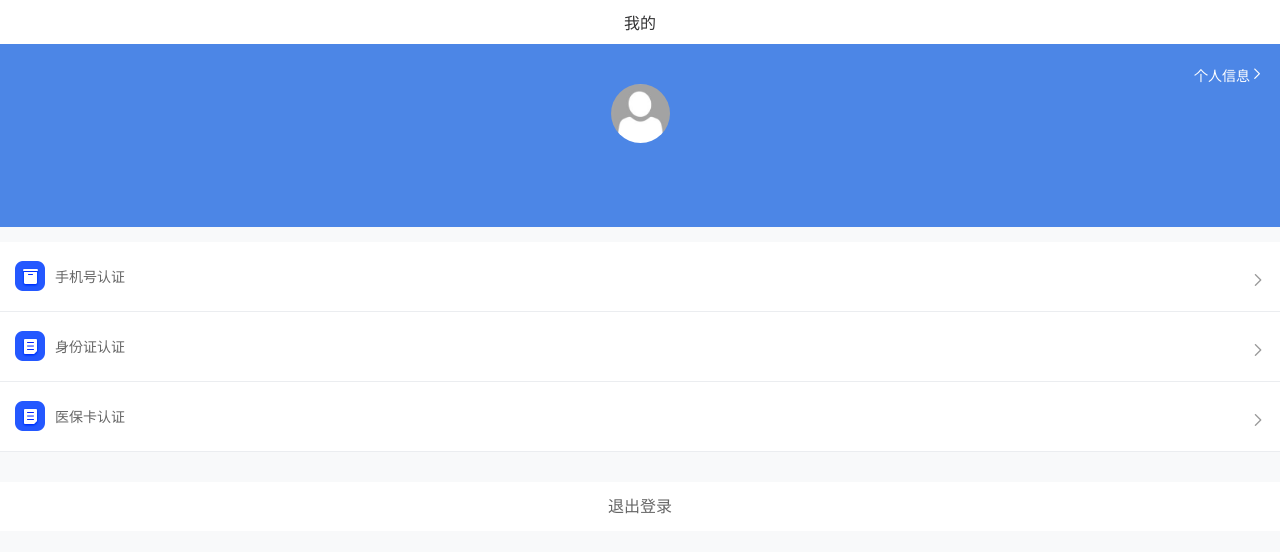
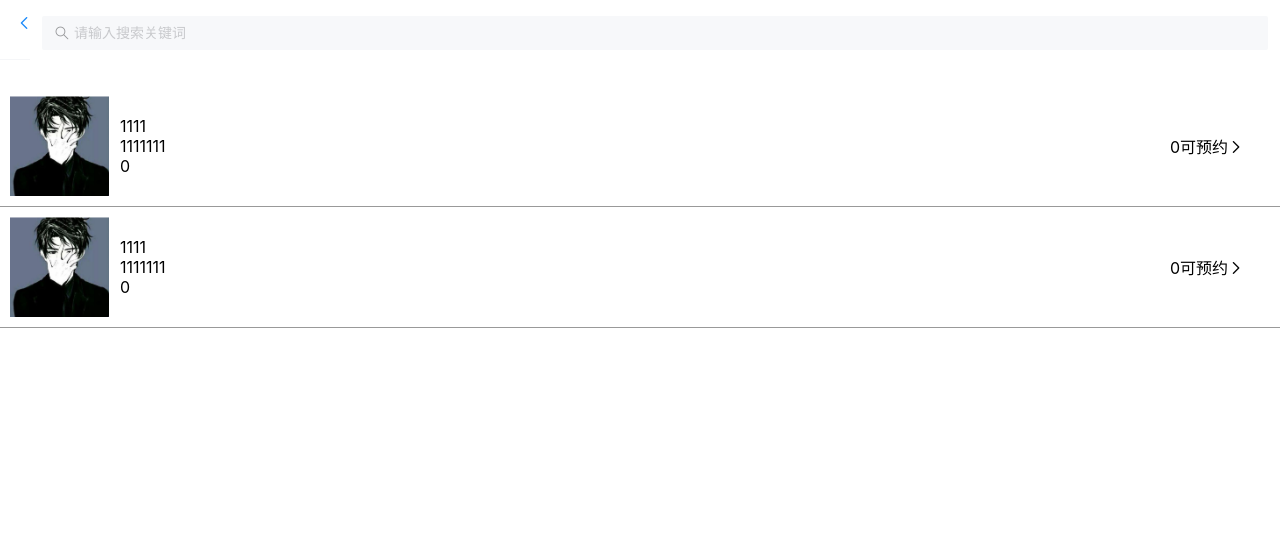
Before and after one commit to houzhenggang/hospital-appointment-ui-mobile, a Vue app: page /main/orderSearch in a window 1280 px wide. Before the commit this address led to /home/userinfo. Shown: the top 552 px of the page. Built offline with nearby package versions, Linux system fonts and the light colour scheme; sample sign-in values are in the browser's storage; a small style sheet from the web is missing.

Commit message:
预约检查/预约搜索/预约申请/我的预约页面的简单编写，UI没完，数据没接

```diff
--- a/src/const/tab.js
+++ b/src/const/tab.js
@@ -1,7 +1,14 @@
 export const tabList = {
+  'orderInspect': {
+    name: '预约检查',
+    value: 0,
+    icon: 'manager',
+    imgAvtive: '../font/mine-active-min.png',
+    img: '../font/mine-min.png'
+  },
   'userinfo': {
     name: '我的',
-    value: 3,
+    value: 1,
     icon: 'manager',
     imgAvtive: '../font/mine-active-min.png',
     img: '../font/mine-min.png'
--- a/src/pages/layout/home.vue
+++ b/src/pages/layout/home.vue
@@ -7,7 +7,7 @@
       </keep-alive>
       <router-view v-if="!$route.meta.$keepAlive" />
     </div>
-    <!-- <van-tabbar v-model="activeIndex" route active-color="#2458FF" inactive-color="#CACACA">
+    <van-tabbar v-model="activeIndex" route active-color="#2458FF" inactive-color="#CACACA">
       <van-tabbar-item
         replace
         :icon="item.icon"
@@ -21,7 +21,7 @@
             :src="props.active ? item.imgAvtive : item.img"
           >
       </van-tabbar-item>
-    </van-tabbar> -->
+    </van-tabbar>
   </div>
 </template>
 
--- a/src/pages/login/quickLogin.vue
+++ b/src/pages/login/quickLogin.vue
@@ -57,7 +57,7 @@ export default {
         })
         this.$store.dispatch('getUserInfo').then(() => {
           this.$store.dispatch('GetDictAll').then(() => {
-            this.$router.push({ name: 'archives' })
+            this.$router.push({ name: 'userinfo' })
           })
         }).catch(() => {
           this.$notify({
--- a/src/pages/main/index.vue
+++ b/src/pages/main/index.vue
@@ -37,12 +37,13 @@ export default {
 #main-layout {
   > .van-nav-bar {
     background-color: #fff;
+    height: 60px;
+    line-height: 60px;
     .van-nav-bar__left i:before {
       color: #282828;
     }
     .van-nav-bar__title {
       color: #282828;
-      padding-right: 64px;
     }
   }
   .content {
--- a/src/router/index.js
+++ b/src/router/index.js
@@ -33,6 +33,11 @@ let OLDPEPLE_ROUTER = new Router({
           path: 'userinfo',
           name: 'userinfo',
           component: () => import('@/views/userinfo/index')
+        },
+        {
+          path: 'orderInspect',
+          name: 'orderInspect',
+          component: () => import('@/views/orderInspect/index')
         }
       ]
     }, {
@@ -44,6 +49,20 @@ let OLDPEPLE_ROUTER = new Router({
           path: 'userMessage',
           name: '个人信息',
           component: () => import('@/views/userMessage/index')
+        },
+        {
+          path: 'orderSearch',
+          component: () => import('@/views/orderSearch/index')
+        },
+        {
+          path: 'orderApplyFor',
+          name: '预约申请',
+          component: () => import('@/views/orderApplyFor/index')
+        },
+        {
+          path: 'orderRecord',
+          name: '我的预约',
+          component: () => import('@/views/orderRecord/index')
         }
       ]
     }, {
--- /dev/null
+++ b/src/views/orderApplyFor/const.js
@@ -0,0 +1,32 @@
+// 个人信息
+const cardList = [
+    {
+      name: '预约机构',
+      value: '南京第一人民医院'
+    }, {
+      name: '机构电话',
+      value: 'phone'
+    }, {
+      name: '机构地址',
+      value: 'addressStreet'
+    }, {
+      name: '检查项目',
+      value: 'sex'
+    }, {
+      name: '检查费用',
+      value: '158',
+    }, {
+      name: '预约人',
+      value: 'weight'
+    }, {
+      name: '手机号',
+      value: 'height'
+    }, {
+      name: '身份证号',
+      value: '333333333'
+    }, {
+      name: '预约时间',
+      value: '2019年8月21日 8:00-9:00'
+    }
+  ]
+export { cardList }
--- /dev/null
+++ b/src/views/orderApplyFor/index.vue
@@ -0,0 +1,46 @@
+/* eslint-disable no-unused-vars */
+<template>
+<div id="orderApplyFor">
+    <div>
+        <div class="card-list">
+            <van-list>
+                <van-cell v-for="(item, index) in cardList" :key="index" :title="item.name">
+                    <span>{{item.value}}</span>
+                </van-cell>
+            </van-list>
+            <div @click="sumbit" class="btn">提交</div>
+        </div>
+    </div>
+</div>
+</template>
+
+<script>
+import {
+  cardList,
+} from './const'
+
+export default {
+  data () {
+    return {
+      cardList: cardList
+    }
+  },
+  methods: {
+    sumbit () {
+        console.log('提交')
+    }
+  },
+  created () {
+
+  }
+}
+</script>
+
+<style lang="scss" scoped>
+.btn {
+    width: 80px;
+    border: 1px solid;
+    margin: 0 auto;
+    text-align: center;
+}
+</style>
--- /dev/null
+++ b/src/views/orderInspect/index.vue
@@ -0,0 +1,43 @@
+<template>
+    <div>
+        <div class="title">请输入您要预约检查的项目</div>
+        <van-search
+            v-model="value"
+            placeholder=""
+            show-action
+            shape="round"
+            @search="onSearch"
+            >
+            <div slot="action" @click="onSearch">搜索</div>
+        </van-search>
+        <div class="example">
+            示例：“心电检测“
+        </div>
+    </div>
+</template>
+
+
+<script>
+export default {
+    data() {
+        return {
+            value: ''
+        }
+    },
+    methods: {
+        onSearch() {
+            console.log('搜索')
+            this.$router.push({ path: '/main/orderSearch' })
+        }
+    }
+}
+</script>
+
+<style lang="scss" scoped>
+.title {
+    text-align: center;
+}
+.example {
+    text-align: center;
+}
+</style>
--- /dev/null
+++ b/src/views/orderRecord/index.vue
@@ -0,0 +1,76 @@
+<template>
+    <div>
+        <van-tabs @click="onClick" color='#999'>
+            <van-tab v-for="(item,index) in tabList" :title="item.title" :key="index">
+                <!-- 内容 {{ index }} -->
+                <div v-for="(lItem, lIndex) in list" :key="lIndex" class="list">
+                    <div class="top">
+                        <span>预约项目：{{lItem.text1}}</span>
+                        <span>{{lItem.time}}</span>
+                    </div>
+                    <div class="middle">
+                        <span>预约者：{{lItem.text1}}</span>
+                        <span>预约时间：{{lItem.text1}}</span>
+                        <span>预约医院：{{lItem.text1}}</span>
+                    </div>
+                    <div class="bottom">
+                        <span>共计{{lItem.price}}</span>
+                        <button>取消</button>
+                    </div>
+                </div>
+            </van-tab>
+        </van-tabs>
+    </div>
+</template>
+
+<script>
+export default {
+    data() {
+        return {
+            tabList: [{
+                title: '已预约'
+            }, {
+                title: '已检查'
+            }, {
+                title: '已过期'
+            }, {
+                title: '已取消'
+            }],
+            list: [{
+                text1: '心电检测',
+                time: '2019-05-08 10:10:54',
+                price: 246,
+            }]
+        }
+    },
+    methods: {
+        onClick(name, title) {
+            console.log(name)
+            console.log(title)
+            // 更改条件，显示不同的列表
+        }
+    }
+}
+</script>
+
+<style lang="scss" scoped>
+.list {
+    padding: 10px;
+    border: 1px solid #999;
+    margin: 10px;
+    .top {
+        display: flex;
+        justify-content: space-between;
+        border-bottom: 1px solid #999;
+    }
+    .middle {
+        span {
+            display: block;
+        }
+    }
+    .bottom {
+        display: flex;
+        justify-content: space-between;
+    }
+}
+</style>
--- /dev/null
+++ b/src/views/orderSearch/index.vue
@@ -0,0 +1,107 @@
+<template>
+    <div id="orderSearch">
+        <section class="search">
+            <van-search
+                v-model="value"
+                placeholder="请输入搜索关键词"
+                @search="onSearch"
+            />
+        </section>
+        <section class="box">
+            <div class="list" v-for="(item,index) in list" :key="index">
+                <div class="left">
+                    <img :src="item.image" alt="">
+                </div>
+                <div class="middle">
+                    <span>{{item.name}}</span>
+                    <span>{{item.phone}}</span>
+                    <span>{{item.num}}</span>
+                </div>
+                <div class="right">
+                    <span class="num">{{item.num}}</span>
+                    <span class="suffix">可预约</span>
+                    <van-icon name="arrow" />
+                </div>
+            </div>
+        </section>
+    </div>
+</template>
+
+
+<script>
+export default {
+    data() {
+        return {
+            value: '',
+            list: [{
+                image: require('./../../../public/assets/touxiang_nan.png'),
+                name: '1111',
+                phone: '1111111',
+                text: '111',
+                num: 0
+            }, {
+                image: require('./../../../public/assets/touxiang_nan.png'),
+                name: '1111',
+                phone: '1111111',
+                text: '111',
+                num: 0
+            }]
+        }
+    },
+    methods: {
+        onSearch() {
+            console.log('搜索')
+        },
+        onCancel() {
+            console.log('取消')
+        }
+    }
+}
+</script>
+
+<style lang="scss" scoped>
+#orderSearch {
+    position: relative;
+    .search {
+        position: absolute;
+        top: -40px;
+        z-index: 2;
+        right: 0;
+        width: calc(100% - 30px);
+    }
+    .box {
+        padding-top: 40px;
+        .list {
+            display: flex;
+            align-items: center;
+            border-bottom: 1px solid #999;
+            padding: 10px;
+            .left {
+                flex: 0 0 100px;
+                width: 100px;
+                height: 100px;
+                img {
+                    max-width: 100%;
+                    max-height: 100%;
+                }
+            }
+            .middle {
+                flex: 1;
+                span {
+                    display: block;
+                    margin-left: 10px;
+                }
+            }
+            .right {
+                flex: 0 0 100px;
+                .num {
+
+                }
+                .suffix {
+
+                }
+            }
+        }
+    }
+}
+</style>
--- a/src/views/userinfo/index.vue
+++ b/src/views/userinfo/index.vue
@@ -50,6 +50,10 @@ export default {
           name: '医保卡认证',
           icon: '../img/signing-min.png',
           pathName: 'signing'
+        }, {
+          name: '我的预约',
+          icon: '../img/signing-min.png',
+          pathName: '我的预约'
         }
       ]
     }
```
